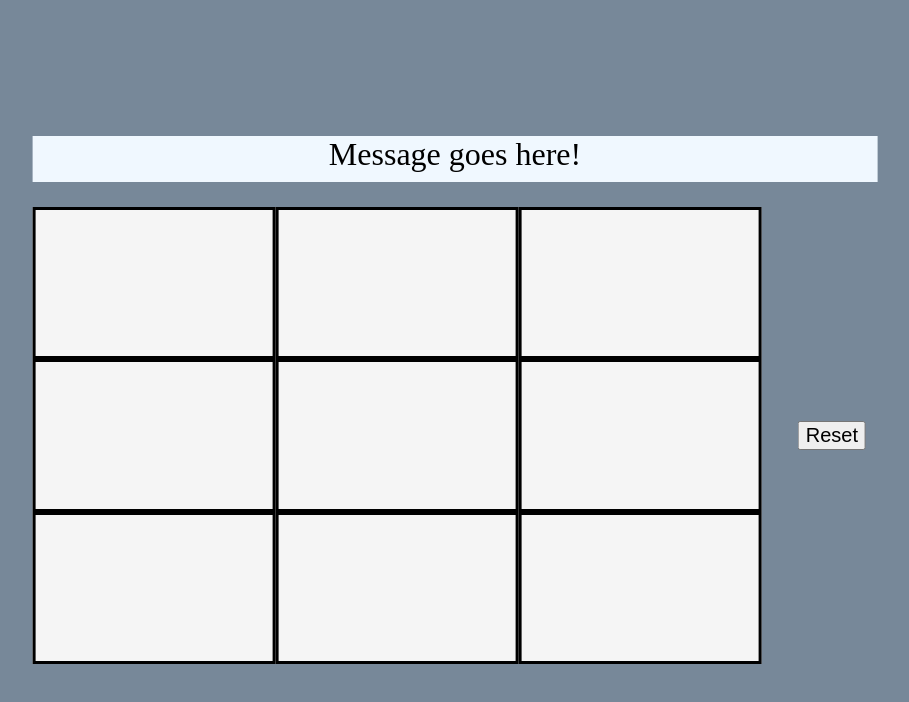
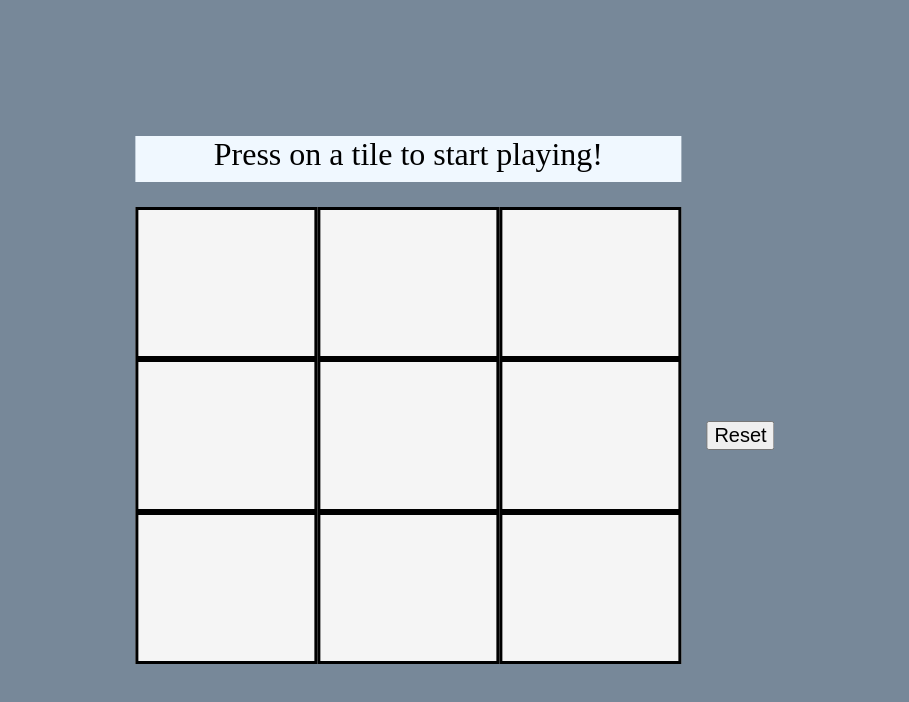
Before and after one commit to ChuckleBuckle11/tic_tac_toe, a plain HTML site: page index.html in a window 1280 px wide. Shown: the whole page, without its empty margins (185-1094 px from the left). Drawn offline with Linux system fonts and the light colour scheme.

Commit message:
MORE CHANGESSSS

```diff
--- a/index.html
+++ b/index.html
@@ -12,7 +12,7 @@
 
 <body>
     <div class="container">
-        <div class="messageCtn">Message goes here!</div>
+        <div class="messageCtn">Press on a tile to start playing!</div>
         <div class="boardCtn">
             <div class="row" id="row1">
                 <div class="cell" id="0"></div>
--- a/styles.css
+++ b/styles.css
@@ -9,7 +9,7 @@ html, body{
 
 
 .container{
-    width: 66%;
+    width: auto;
     height: 66%;
 
 
@@ -30,7 +30,7 @@ html, body{
 
 .messageCtn{
     grid-row: 1/2;
-    grid-column: 1/3;
+    grid-column: 1/2;
     background-color: aliceblue;
     width: 100%;
     font-size: 32px;
```
